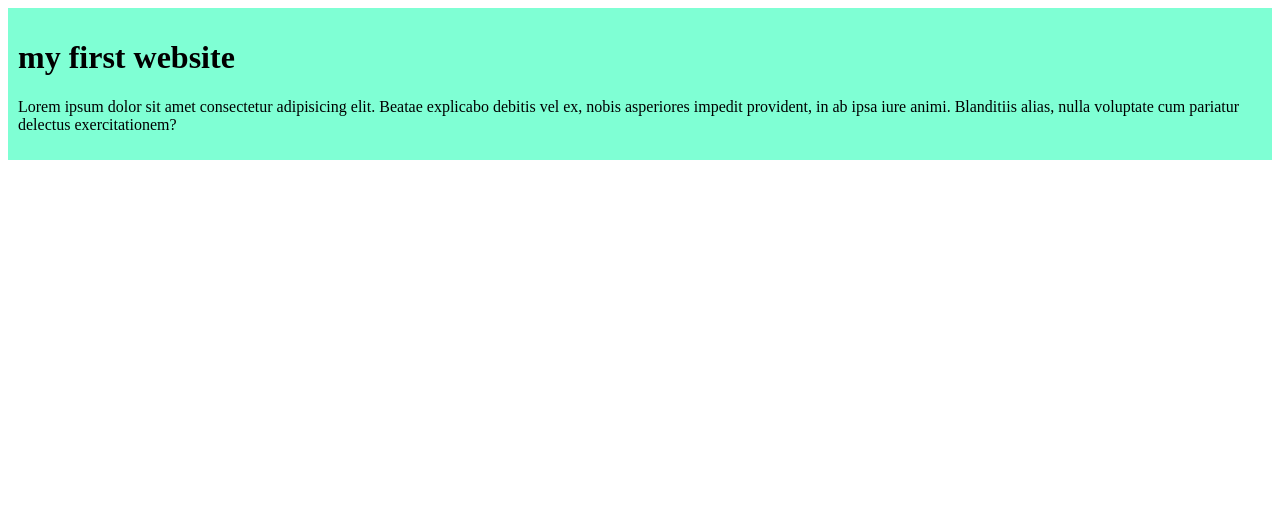
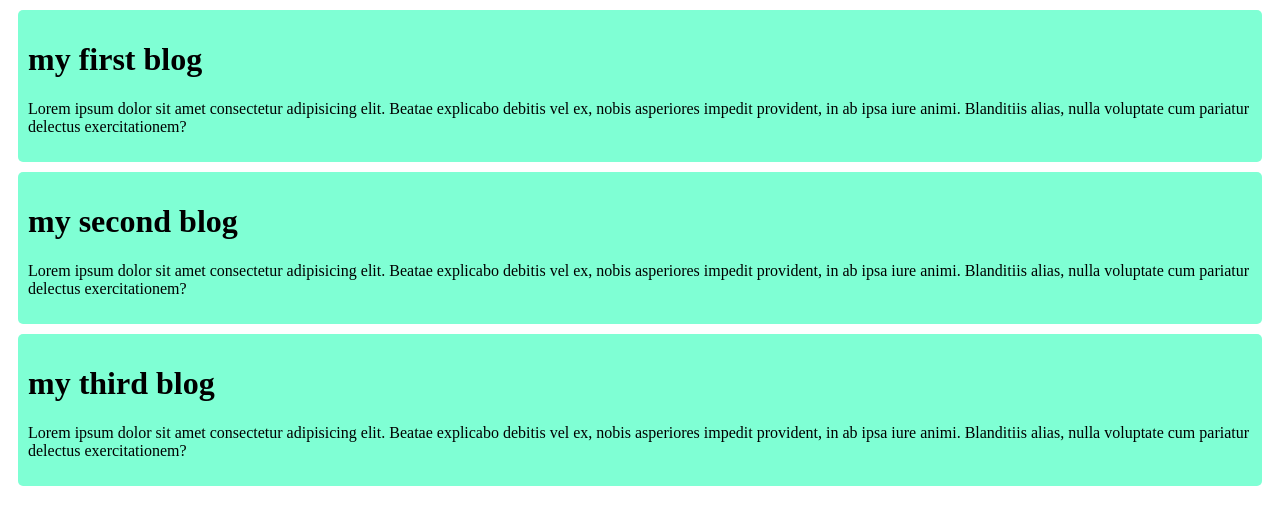
Before and after one commit to bishalbanik998/my-simple-website, a plain HTML site: page index.html in a window 1280 px wide. Drawn offline with Linux system fonts and the light colour scheme.

Commit message:
added the second and the third blog

```diff
--- a/index.html
+++ b/index.html
@@ -7,7 +7,13 @@
     <link rel="stylesheet" href="styles/blog.css">
 </head>
 <body>
-   <div><h1>my first website</h1>
+   <div><h1>my first blog</h1>
+<p>Lorem ipsum dolor sit amet consectetur adipisicing elit. Beatae explicabo debitis vel ex, nobis asperiores impedit provident, in ab ipsa iure animi. Blanditiis alias, nulla voluptate cum pariatur delectus exercitationem?</p></div>
+
+<div><h1>my second blog</h1>
+<p>Lorem ipsum dolor sit amet consectetur adipisicing elit. Beatae explicabo debitis vel ex, nobis asperiores impedit provident, in ab ipsa iure animi. Blanditiis alias, nulla voluptate cum pariatur delectus exercitationem?</p></div>
+
+<div><h1>my third blog</h1>
 <p>Lorem ipsum dolor sit amet consectetur adipisicing elit. Beatae explicabo debitis vel ex, nobis asperiores impedit provident, in ab ipsa iure animi. Blanditiis alias, nulla voluptate cum pariatur delectus exercitationem?</p></div>
 </body>
 </html>
--- a/styles/blog.css
+++ b/styles/blog.css
@@ -1,6 +1,8 @@
 div{
 background-color: aquamarine;
 padding: 10px;
-
+margin: 10px;
+border: 10px;
+border-radius: 5px;box-shadow: black;
 
 }
```
